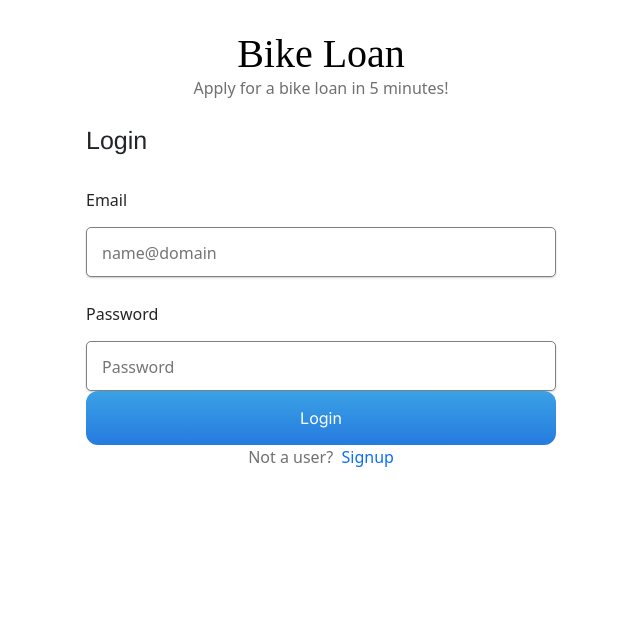
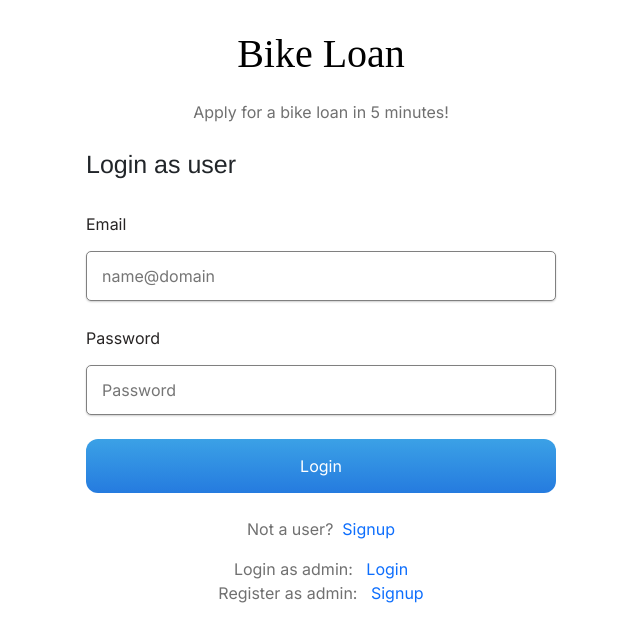
Before and after one commit to zikrullahMd/BikeLoanProject, a React (Create React App) app: page / in a window 1280 px wide. Shown: the top 642 px of the page, without its empty margins (319-959 px from the left). Built offline with nearby package versions, Linux system fonts and the light colour scheme; a web font is replaced by a local one.

Commit message:
Seperate Admin authentication.

```diff
--- a/src/App.css
+++ b/src/App.css
@@ -1,7 +1,9 @@
 @import url("https://fonts.googleapis.com/css2?family=Inter&display=swap");
 @import url("https://fonts.googleapis.com/css2?family=BhuTuka+Expanded+One&display=swap");
 
-body {
+.wrapper,
+.addloan_wrapper,
+.display_users_wrapper {
   font-family: "Inter";
 }
 
@@ -69,7 +71,8 @@ p {
 
 input[type="text"],
 input[type="email"],
-input[type="password"] {
+input[type="password"],
+.select_role_dropdown {
   box-sizing: border-box;
   width: 100%;
   border: 1px solid;
--- a/src/App.js
+++ b/src/App.js
@@ -1,6 +1,8 @@
 import './App.css';
 import Login from "./components/user/Login";
 import Signup from "./components/user/Signup";
+import AdminLogin from "./components/admin/Login";
+import AdminSignup from "./components/admin/Signup";
 import Dashboard from './components/admin/Dashboard';
 import AddLoan from "./components/user/AddLoan";
 import ViewLoan from './components/user/ViewLoan';
@@ -25,6 +27,9 @@ function App() {
           <Route path='user/viewLoan' element={< ViewLoan />}></Route>
           <Route path='user/getProfile' element={< ViewProfile />}></Route>
           <Route path='user/success' element={< ApplySuccess />}></Route>
+
+          <Route path='admin/signup' element={< AdminSignup />}></Route>
+          <Route path='admin/login' element={< AdminLogin />}></Route>
           <Route path='admin/getAllLoans' element={< Dashboard />}></Route>
         </Routes>
       </div>
--- /dev/null
+++ b/src/components/admin/Login.jsx
@@ -0,0 +1,41 @@
+import React from "react";
+import {
+  Link
+} from "react-router-dom";
+
+export default class Login extends React.Component {
+  render() {
+    return (
+      <div className="wrapper">
+        <div className="squeeze_wrapper">
+          <div className="squeeze_header">
+            <h2 id="main_title">
+              <Link to="/">Bike Loan</Link>
+            </h2>
+            <br />
+            <p id="header_desc">Apply for a bike loan in 5 minutes!</p>
+          </div>
+          <div className="squeeze_form">
+            <div className="login">
+              <form>
+                <h4 id="login_">Login as admin</h4>
+                <label>Email</label>
+                <input type="email" id="email" placeholder="name@domain" required className="email" />
+                <label>Password</label>
+                <input type="password" id="password" placeholder="Password" required /><br /><br />
+                <button type="submit" id="admin_button">Login</button>
+              </form>
+            </div>
+            <br />
+            <div className="not_a">
+              <p>
+                Didn't register as admin yet? &nbsp;
+                <Link to="/admin/signup">Signup</Link>
+              </p>
+            </div>
+          </div>
+        </div>
+      </div>
+    );
+  }
+}
--- /dev/null
+++ b/src/components/admin/Signup.jsx
@@ -0,0 +1,52 @@
+import React from "react";
+import {
+  Link
+} from "react-router-dom";
+
+export default class Signup extends React.Component {
+  render() {
+    return (
+      <div className="wrapper">
+        <div className="squeeze_wrapper">
+          <div className="squeeze_header">
+            <h2 id="main_title">
+              <Link to="/">Bike Loan</Link>
+            </h2><br />
+            <p id="header_desc">Apply for a bike loan in 5 minutes!</p>
+          </div>
+          <div className="squeeze_form">
+            <div className="register">
+              <form>
+                <h4 id="register_">Register as admin</h4>
+                <label>Role</label>
+                <select name="cars" id="cars" className="select_role_dropdown" required>
+                  <option value="admin">Admin</option>
+                </select>
+                <label>Identity</label>
+                <div className="username_email">
+                  <input type="text" id="username" placeholder="Username" required />
+                  <input type="email" id="email" placeholder="Email" required />
+                </div>
+                <label>Mobile number</label>
+                <input type="text" id="mobileNumber" placeholder="Mobile number" required />
+                <label>Password</label>
+                <input type="password" id="password" placeholder="Password" />
+                <label>Confirm password</label>
+                <input type="password" id="confirmPassword" placeholder="Confirm password" required />
+                <br /><br />
+                <button type="submit" id="admin_button">Register</button>
+              </form>
+            </div>
+            <br />
+            <div className="not_a">
+              <p>
+                Already an admin? &nbsp;
+                <Link to="/admin/login">Login</Link>
+              </p>
+            </div>
+          </div>
+        </div>
+      </div>
+    );
+  }
+}
--- a/src/components/user/Login.jsx
+++ b/src/components/user/Login.jsx
@@ -1,5 +1,5 @@
-import React,{useState} from "react";
-import { useNavigate} from "react-router-dom";
+import React, { useState } from "react";
+import { useNavigate } from "react-router-dom";
 
 import {
   Link
@@ -7,40 +7,36 @@ import {
 
 export default function Login() {
   const navigate = useNavigate();
-  const [email,setEmail] = useState("");
-  const [pass,setPassword] = useState("");
+  const [email, setEmail] = useState("");
+  const [pass, setPassword] = useState("");
 
-
-
-
-  const login = async(e) =>{
+  const login = async (e) => {
     e.preventDefault();
     const item = {
-      "email" : email,
-      "password" : pass
+      "email": email,
+      "password": pass
     }
 
     console.log(item);
-    let result = await fetch('http://localhost:52188/user/login',{
-      method : 'POST',
-      body : JSON.stringify(item),
-      headers:{
-        "Content-Type" : 'application/json',
-        "Accept":'application/json'
+    let result = await fetch('http://localhost:52188/user/login', {
+      method: 'POST',
+      body: JSON.stringify(item),
+      headers: {
+        "Content-Type": 'application/json',
+        "Accept": 'application/json'
       }
     })
+
     result = await result.json();
 
-    if(result == "User" || result == "Admin"){
-      sessionStorage.setItem("login-info",item.email);
-      sessionStorage.setItem("role",result);
+    if (result == "User" || result == "Admin") {
+      sessionStorage.setItem("login-info", item.email);
+      sessionStorage.setItem("role", result);
       navigate("/user/getProfile");
-    }else{
-      alert("Invalid User")
+    } else {
+      alert("Invalid User");
     }
-
   }
-
 
   return (
     <div className="wrapper">
@@ -49,23 +45,29 @@ export default function Login() {
           <h2 id="main_title">
             <Link to="/">Bike Loan</Link>
           </h2>
+          <br />
           <p id="header_desc">Apply for a bike loan in 5 minutes!</p>
         </div>
         <div className="squeeze_form">
           <div className="login">
             <form onSubmit={login}>
-                <h4 id="login_">Login</h4>
+              <h4 id="login_">Login as user</h4>
               <label>Email</label>
-                <input type="email" id="txtEmail" placeholder="name@domain" required className="email" onChange={e=>setEmail(e.target.value)}/>
+              <input type="email" id="txtEmail" placeholder="name@domain" required className="email" onChange={e => setEmail(e.target.value)} />
               <label>Password</label>
-                <input type="password" id="txtPassword" placeholder="Password" required  onChange={e=>setPassword(e.target.value)} />
+              <input type="password" id="txtPassword" placeholder="Password" required onChange={e => setPassword(e.target.value)} /><br /><br />
               <button type="submit" id="loginButton">Login</button>
             </form>
           </div>
+          <br />
           <div className="not_a">
             <p>
               Not a user? &nbsp;
               <Link to="/user/signup">Signup</Link>
+            </p>
+            <p>
+              Login as admin: &nbsp; <Link to="/admin/login">Login</Link> <br />
+              Register as admin: &nbsp; <Link to="/admin/signup">Signup</Link>
             </p>
           </div>
         </div>
```
Also changed, not shown: src/components/user/AddDocument.js (+5 -5 lines), src/components/user/AddLoan.jsx (+40 -39 lines), src/components/user/Signup.jsx (+45 -23 lines), src/components/user/ViewLoan.jsx (+5 -4 lines), src/components/user/ViewProfile.jsx (+21 -21 lines), 1 other file (tests, documents, lock files or other folders). Lines whose indentation alone changed are shown as unchanged.
